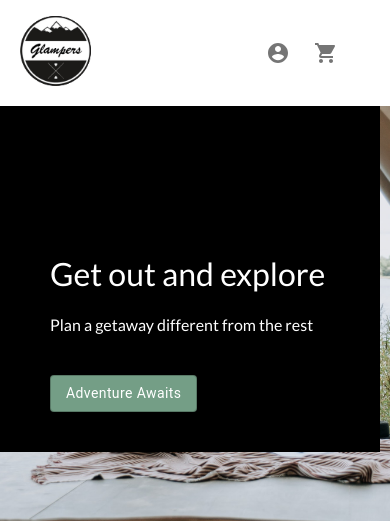
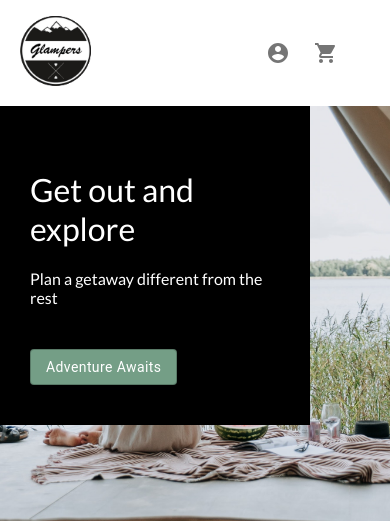
Before and after one commit to josiehandeveloper/glampers, a React (Create React App) app: page / in a window 390 px wide. Shown: the top 521 px of the page. Built offline with nearby package versions, Linux system fonts and the light colour scheme; no server answers.

Commit message:
media query for hero section added

```diff
--- a/src/Components/Hero/Hero.css
+++ b/src/Components/Hero/Hero.css
@@ -53,3 +53,16 @@
   background-color: white !important;
   color: #749e86 !important;
 }
+
+@media only screen and (max-width: 650px) {
+  .hero__info {
+    background-color: black;
+    color: white;
+    padding-top: 5vh;
+    padding-left: 30px;
+    padding-right: 30px;
+    padding-bottom: 40px;
+    width: 250px;
+    font-family: Lato;
+  }
+}
```
